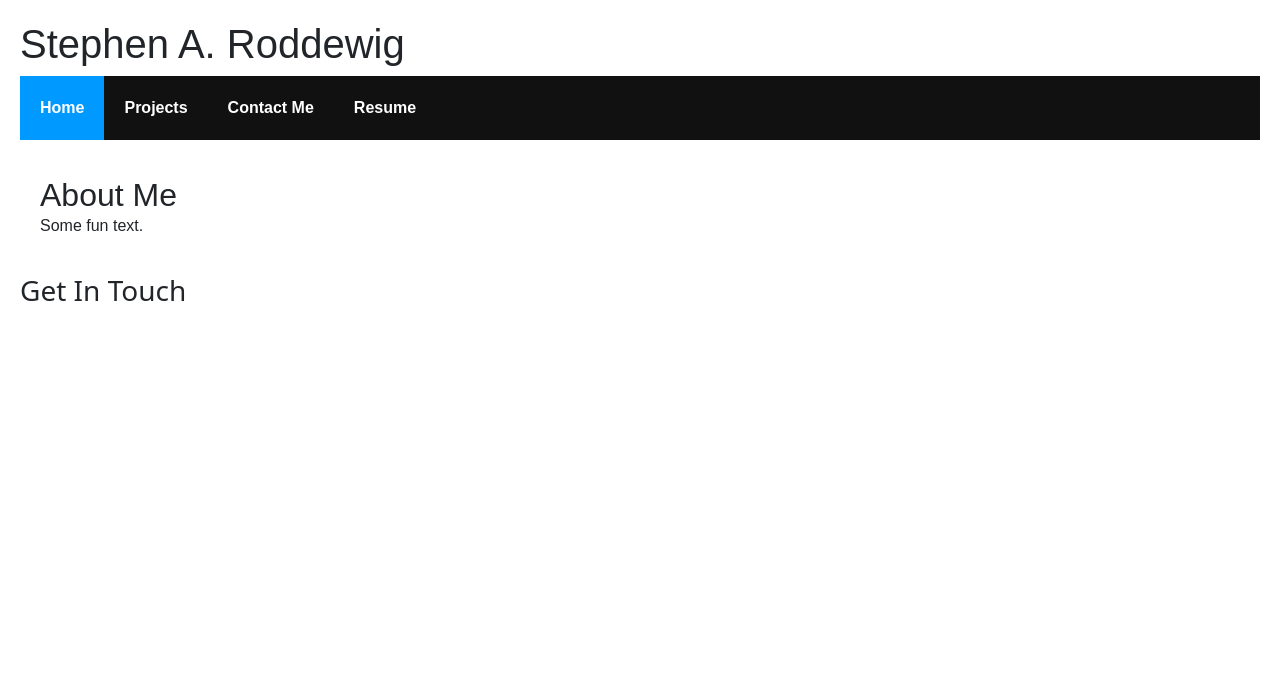
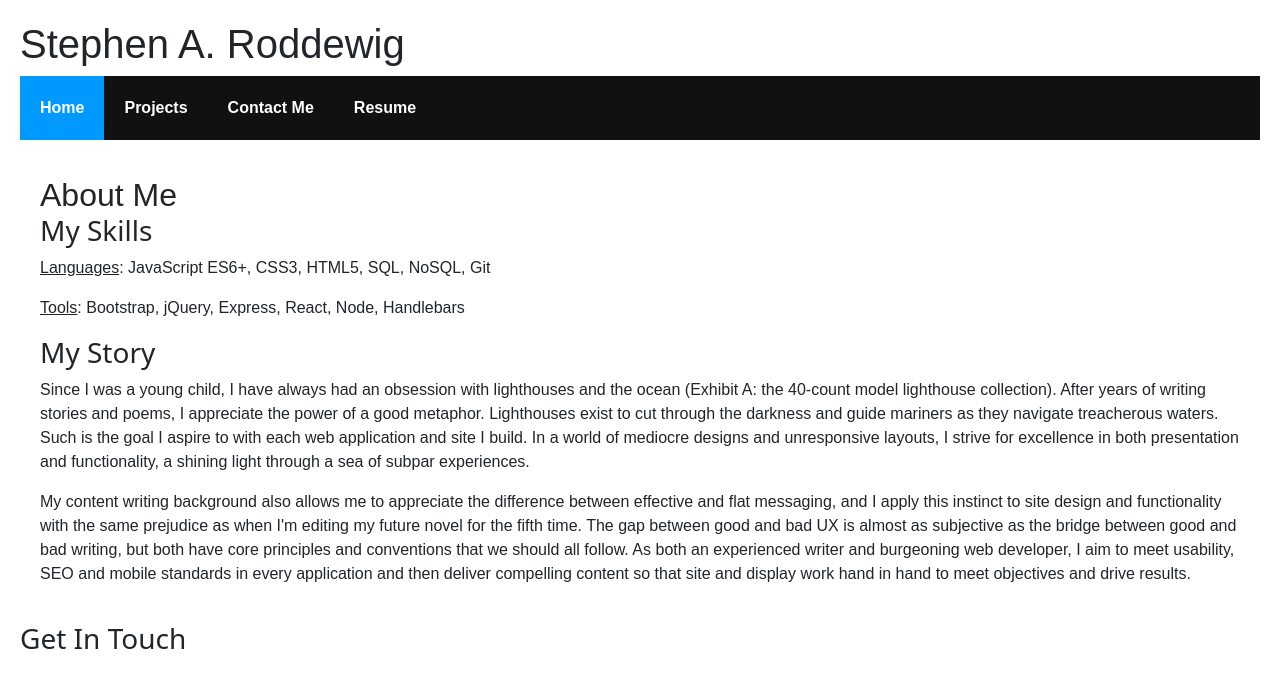
Before and after one commit to Captain63/portfolio-react-app, a React (Create React App) app: page /#/ in a window 1280 px wide. Shown: the top 688 px of the page. Built offline with nearby package versions, Linux system fonts and the light colour scheme; a web font is replaced by a local one.

Commit message:
Add content for home page

```diff
--- a/src/components/Home.js
+++ b/src/components/Home.js
@@ -5,7 +5,22 @@ class Home extends Component {
         return (
             <div>
                 <h2>About Me</h2>
-                <p>Some fun text.</p>
+                <div class="about-content">
+                    <h3>My Skills</h3>
+                    <p>
+                        <u>Languages</u>: JavaScript ES6+, CSS3, HTML5, SQL, NoSQL, Git
+                    </p>
+                    <p>
+                        <u>Tools</u>: Bootstrap, jQuery, Express, React, Node, Handlebars
+                    </p>
+                    <h3>My Story</h3>
+                    <p>
+                        Since I was a young child, I have always had an obsession with lighthouses and the ocean (Exhibit A: the 40-count model lighthouse collection). After years of writing stories and poems, I appreciate the power of a good metaphor. Lighthouses exist to cut through the darkness and guide mariners as they navigate treacherous waters. Such is the goal I aspire to with each web application and site I build. In a world of mediocre designs and unresponsive layouts, I strive for excellence in both presentation and functionality, a shining light through a sea of subpar experiences.
+                    </p>
+                    <p>
+                        My content writing background also allows me to appreciate the difference between effective and flat messaging, and I apply this instinct to site design and functionality with the same prejudice as when I'm editing my future novel for the fifth time. The gap between good and bad UX is almost as subjective as the bridge between good and bad writing, but both have core principles and conventions that we should all follow. As both an experienced writer and burgeoning web developer, I aim to meet usability, SEO and mobile standards in every application and then deliver compelling content so that site and display work hand in hand to meet objectives and drive results.
+                    </p>
+                </div>
             </div>
         );
     }
```
